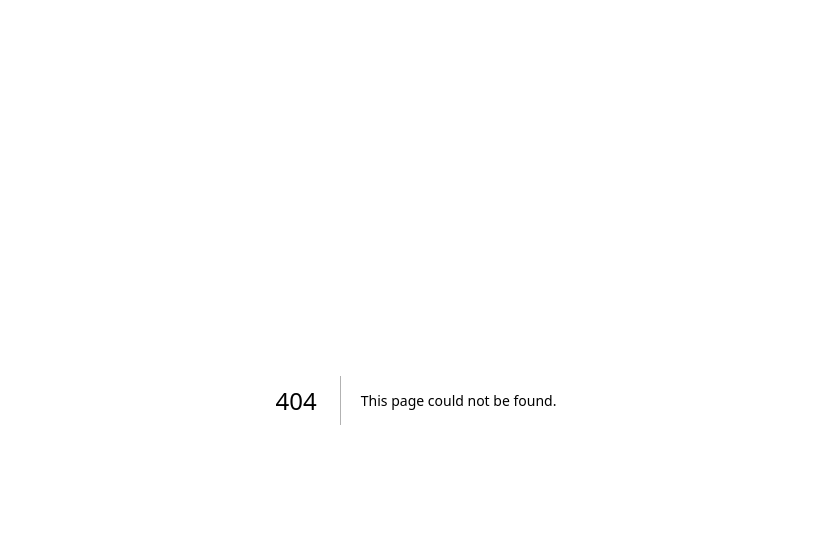
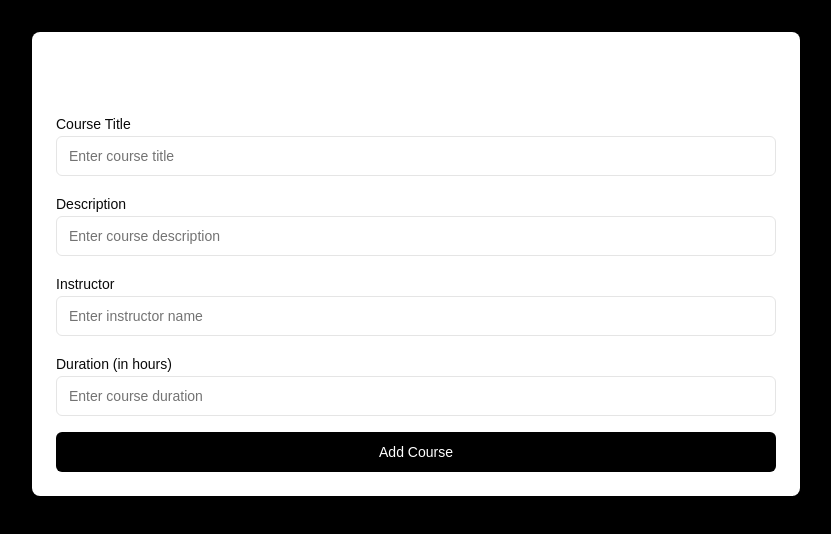
Before and after one commit to Julez14/study-finder, a Next.js app: page /add in a window 1280 px wide. Before the commit this address had no page. Shown: the top 534 px of the page, without its empty margins (224-1055 px from the left). Built offline with nearby package versions, Linux system fonts and the light colour scheme.

Commit message:
button code attempt

```diff
--- /dev/null
+++ b/app/add/page.js
@@ -0,0 +1,92 @@
+"use client";
+
+import { useState } from "react";
+import { Input } from "@/components/ui/input";
+import { Button } from "@/components/ui/button";
+import { Label } from "@/components/ui/label";
+
+export default function AddCourse() {
+  const [formData, setFormData] = useState({
+    title: "",
+    description: "",
+    instructor: "",
+    duration: "",
+  });
+
+  const handleSubmit = (e) => {
+    e.preventDefault();
+    // TODO: Handle form submission
+    console.log(formData);
+  };
+
+  const handleChange = (e) => {
+    const { name, value } = e.target;
+    setFormData((prev) => ({
+      ...prev,
+      [name]: value,
+    }));
+  };
+
+  return (
+    <div className="min-h-screen bg-black p-4 md:p-8">
+      <div className="max-w-3xl mx-auto bg-white rounded-lg p-6">
+        <h1 className="text-2xl font-bold mb-6 text-white">Add New Course</h1>
+
+        <form onSubmit={handleSubmit} className="space-y-4">
+          <div>
+            <Label htmlFor="title">Course Title</Label>
+            <Input
+              id="title"
+              name="title"
+              value={formData.title}
+              onChange={handleChange}
+              placeholder="Enter course title"
+              required
+            />
+          </div>
+
+          <div>
+            <Label htmlFor="description">Description</Label>
+            <Input
+              id="description"
+              name="description"
+              value={formData.description}
+              onChange={handleChange}
+              placeholder="Enter course description"
+              required
+            />
+          </div>
+
+          <div>
+            <Label htmlFor="instructor">Instructor</Label>
+            <Input
+              id="instructor"
+              name="instructor"
+              value={formData.instructor}
+              onChange={handleChange}
+              placeholder="Enter instructor name"
+              required
+            />
+          </div>
+
+          <div>
+            <Label htmlFor="duration">Duration (in hours)</Label>
+            <Input
+              id="duration"
+              name="duration"
+              type="number"
+              value={formData.duration}
+              onChange={handleChange}
+              placeholder="Enter course duration"
+              required
+            />
+          </div>
+
+          <Button type="submit" className="w-full bg-black text-white">
+            Add Course
+          </Button>
+        </form>
+      </div>
+    </div>
+  );
+}
--- a/app/course/[id]/page.js
+++ b/app/course/[id]/page.js
@@ -5,6 +5,7 @@ import { useEffect, useState } from "react";
 import React from "react";
 import SpotsList from "@/components/SpotsList";
 import Map from "@/components/Map";
+import Button from "@/components/Button";
 
 export default function CoursePage({ params }) {
   const router = useRouter();
@@ -48,6 +49,7 @@ export default function CoursePage({ params }) {
       {/* Right Panel - Map */}
       <div className="flex-1">
         <Map />
+        <Button onClick={() => router.push("/add")}>Add New Spot</Button>
       </div>
     </main>
   );
--- a/app/page.jsx
+++ b/app/page.jsx
@@ -5,7 +5,7 @@ import { useRouter } from "next/navigation";
 import { Search } from "lucide-react";
 import { Input } from "@/components/ui/input";
 import { Card } from "@/components/ui/card";
-import Link from "next/link";
+import Button from "@/components/Button";
 
 // Sample course data
 const courses = [
@@ -44,6 +44,8 @@ export default function Dashboard() {
     <div className="min-h-screen bg-black p-4 md:p-8">
       {/* Search Bar */}
       <div className="relative mb-8 max-w-3xl mx-auto">
+        <div className="flex gap-4 items-center">
+          <div className="relative flex-1">
             <Search className="absolute left-3 top-1/2 transform -translate-y-1/2 text-gray-500 h-5 w-5" />
             <Input
               type="search"
@@ -52,6 +54,8 @@ export default function Dashboard() {
               value={searchQuery}
               onChange={(e) => setSearchQuery(e.target.value)}
             />
+          </div>
+        </div>
       </div>
 
       {/* Course Grid */}
--- /dev/null
+++ b/components/Button.css
@@ -0,0 +1,27 @@
+.add-button {
+  display: flex;
+  align-items: center;
+  gap: 8px;
+  padding: 8px 16px;
+  background-color: #22c55e;
+  color: white;
+  border: none;
+  border-radius: 6px;
+  font-size: 14px;
+  font-weight: 500;
+  cursor: pointer;
+  transition: background-color 0.2s ease;
+}
+
+.add-button:hover {
+  background-color: #16a34a;
+}
+
+.add-button:active {
+  background-color: #15803d;
+}
+
+.plus-icon {
+  font-size: 16px;
+  font-weight: bold;
+}
--- /dev/null
+++ b/components/Button.jsx
@@ -0,0 +1,13 @@
+import React from "react";
+import "./Button.css";
+
+const Button = ({ onClick }) => {
+  return (
+    <button className="add-button" onClick={onClick}>
+      <span className="plus-icon">+</span>
+      Add
+    </button>
+  );
+};
+
+export default Button;
--- /dev/null
+++ b/components/ui/button.jsx
@@ -0,0 +1,47 @@
+import * as React from "react"
+import { Slot } from "@radix-ui/react-slot"
+import { cva } from "class-variance-authority";
+
+import { cn } from "@/lib/utils"
+
+const buttonVariants = cva(
+  "inline-flex items-center justify-center gap-2 whitespace-nowrap rounded-md text-sm font-medium ring-offset-background transition-colors focus-visible:outline-none focus-visible:ring-2 focus-visible:ring-ring focus-visible:ring-offset-2 disabled:pointer-events-none disabled:opacity-50 [&_svg]:pointer-events-none [&_svg]:size-4 [&_svg]:shrink-0",
+  {
+    variants: {
+      variant: {
+        default: "bg-primary text-primary-foreground hover:bg-primary/90",
+        destructive:
+          "bg-destructive text-destructive-foreground hover:bg-destructive/90",
+        outline:
+          "border border-input bg-background hover:bg-accent hover:text-accent-foreground",
+        secondary:
+          "bg-secondary text-secondary-foreground hover:bg-secondary/80",
+        ghost: "hover:bg-accent hover:text-accent-foreground",
+        link: "text-primary underline-offset-4 hover:underline",
+      },
+      size: {
+        default: "h-10 px-4 py-2",
+        sm: "h-9 rounded-md px-3",
+        lg: "h-11 rounded-md px-8",
+        icon: "h-10 w-10",
+      },
+    },
+    defaultVariants: {
+      variant: "default",
+      size: "default",
+    },
+  }
+)
+
+const Button = React.forwardRef(({ className, variant, size, asChild = false, ...props }, ref) => {
+  const Comp = asChild ? Slot : "button"
+  return (
+    (<Comp
+      className={cn(buttonVariants({ variant, size, className }))}
+      ref={ref}
+      {...props} />)
+  );
+})
+Button.displayName = "Button"
+
+export { Button, buttonVariants }
--- /dev/null
+++ b/components/ui/label.jsx
@@ -0,0 +1,18 @@
+"use client"
+
+import * as React from "react"
+import * as LabelPrimitive from "@radix-ui/react-label"
+import { cva } from "class-variance-authority";
+
+import { cn } from "@/lib/utils"
+
+const labelVariants = cva(
+  "text-sm font-medium leading-none peer-disabled:cursor-not-allowed peer-disabled:opacity-70"
+)
+
+const Label = React.forwardRef(({ className, ...props }, ref) => (
+  <LabelPrimitive.Root ref={ref} className={cn(labelVariants(), className)} {...props} />
+))
+Label.displayName = LabelPrimitive.Root.displayName
+
+export { Label }
--- a/package.json
+++ b/package.json
@@ -11,6 +11,8 @@
   },
   "dependencies": {
     "@mapbox/mapbox-gl-geocoder": "^5.0.3",
+    "@radix-ui/react-label": "^2.1.1",
+    "@radix-ui/react-slot": "^1.1.1",
     "class-variance-authority": "^0.7.1",
     "clsx": "^2.1.1",
     "cord": "^1.0.1",
@@ -27,6 +29,7 @@
   },
   "devDependencies": {
     "@eslint/eslintrc": "^3",
+    "@shadcn/ui": "^0.0.4",
     "eslint": "^9",
     "eslint-config-next": "15.1.4",
     "nodemon": "^3.1.9",
```
Also changed, not shown: 1 other file (tests, documents, lock files or other folders). Lines whose indentation alone changed are shown as unchanged.
